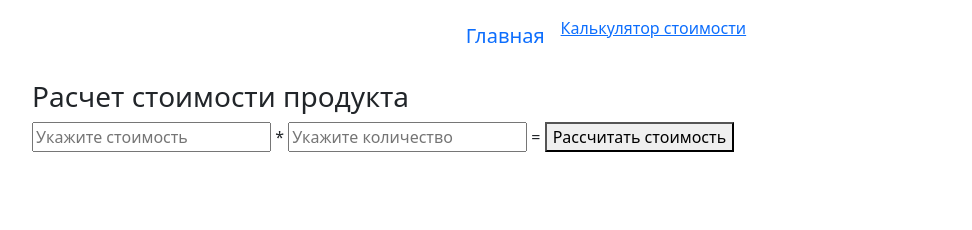
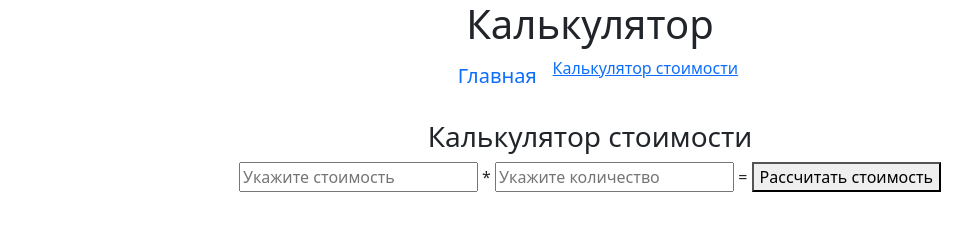
Before and after one commit to FSitnikov1/Ex5, a plain HTML site: page calc.html in a window 1280 px wide. Shown: the whole page, without its empty margins (50-1022 px from the left). Drawn offline with nearby package versions, Linux system fonts and the light colour scheme.

Commit message:
Update calc.html

```diff
--- a/calc.html
+++ b/calc.html
@@ -11,20 +11,29 @@
     <title>Калькулятор стоимости</title>
 </head>
 <body>
-<div id="main" class="container">
-    <div class="row">
-        <div id="navi" class="m-2 p-2 text-center">
+<div id="main" class="d-flex flex-nowrap flex-column bd-highlight ">
+    <header id="header" class="order-first">
+        <div class="row text-center">
+            <div class="container col-8 col-sm-6">
+                <h1>Калькулятор</h1>
+            </div>
+        </div>
+    </header>
+    <div id="navi" class="text-center">
         <nav class="d-inline-flex justify-content-center flex-column flex-sm-row">
             <a class="d-inline nav-link" href="index.html"><h5>Главная</h5></a>
             <a class="d-inline nav-link-active" href="calc.html">Калькулятор стоимости</a>
         </nav>
     </div>
-        <div class="col-8">
-            <h3>Расчет стоимости продукта</h3>
-            <input type="text" id="typ" placeholder="Укажите стоимость"> *
+    <div id="с1" class="text-center">
+        <div class="row justify-content-center">
+            <div class="container col-10 col-sm-12 m-2 p-2">
+                <h3>Калькулятор стоимости</h3>
+                <input type="text" id="type" placeholder="Укажите стоимость"> *
                 <input type="text" id="count" placeholder="Укажите количество"> =
                 <button onclick="calculate();">Рассчитать стоимость</button>
                 <div id="sum"></div>
+            </div>
         </div>
     </div>
 </div>
```
Lines whose indentation alone changed are shown as unchanged.
